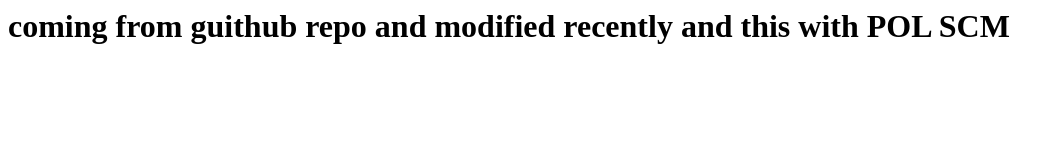
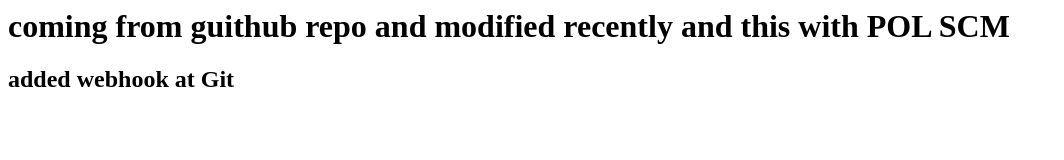
Before and after one commit to Shivadevops2023/webserverd2, a plain HTML site: page index.html in a window 1280 px wide. Shown: the whole page, without its empty margins (0-1064 px from the left). Drawn offline with Linux system fonts and the light colour scheme.

Commit message:
Update index.html

```diff
--- a/index.html
+++ b/index.html
@@ -1 +1,2 @@
 <h1>coming from guithub repo and modified recently and this with POL SCM</h1>
+<h2> added webhook at Git </h2>
```
